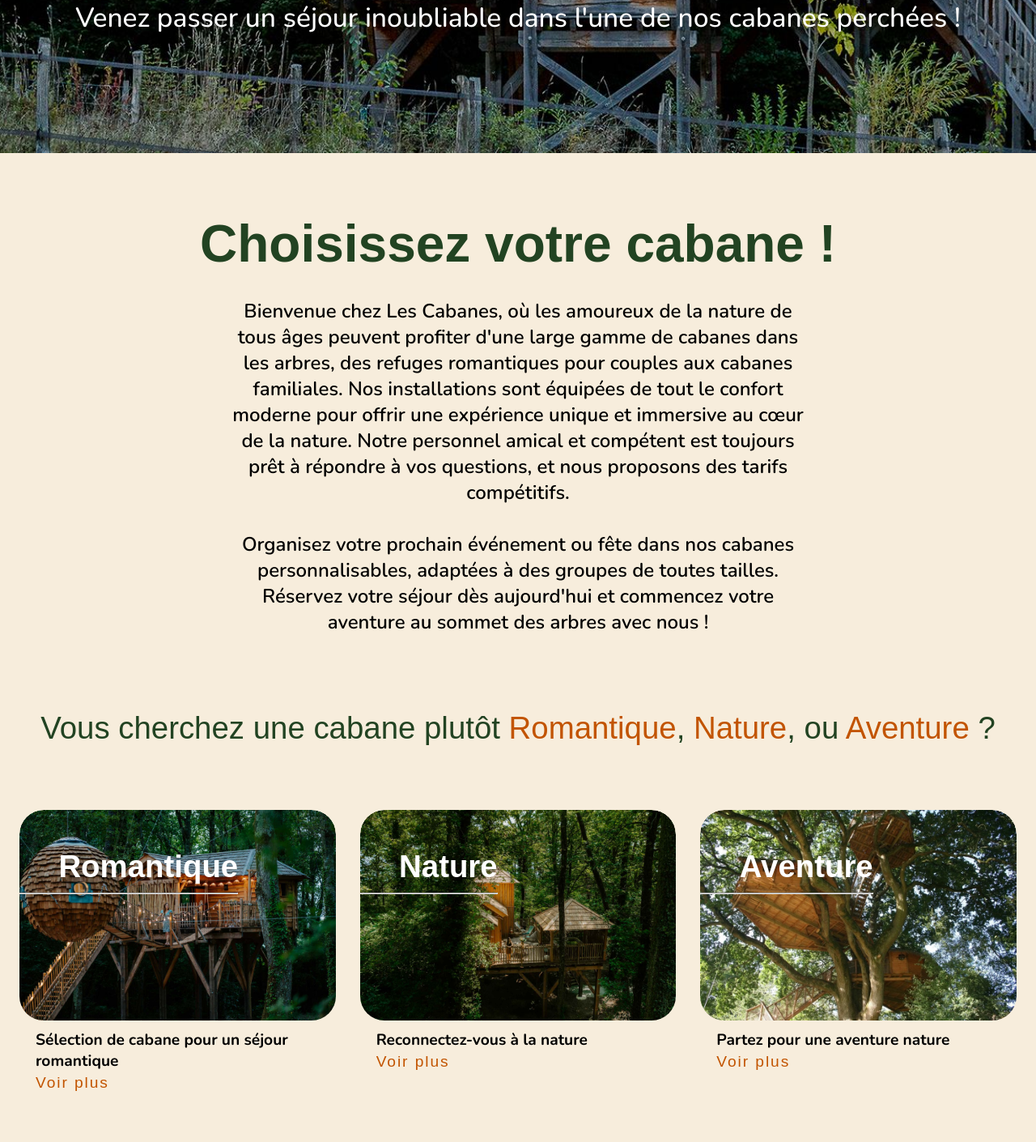
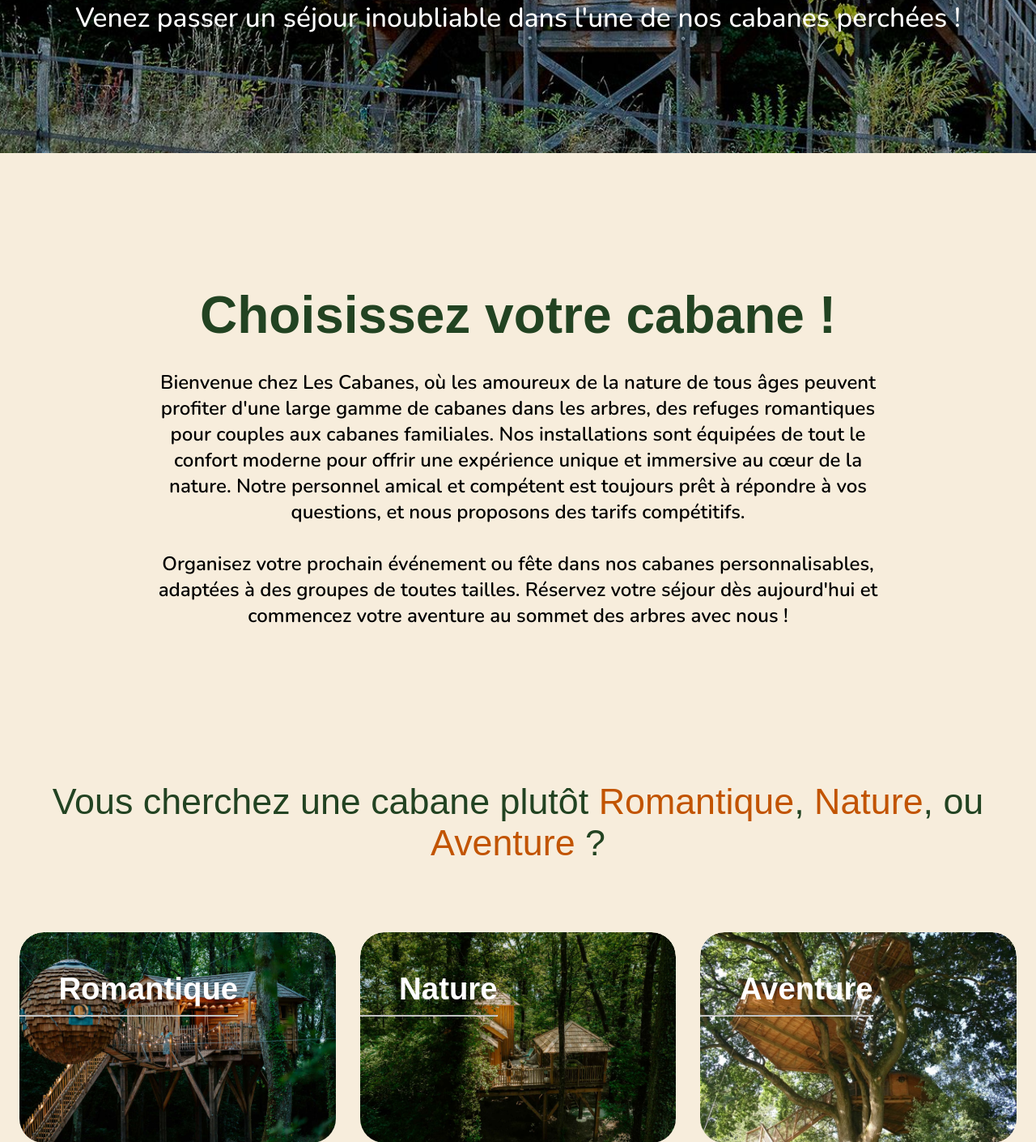
Before and after one commit to miladup/Resaweb, a PHP site: page / in a window 1280 px wide. Shown: the part 611-2021 px from the top of the page at 81% size. Run offline with PHP 8.4, Linux system fonts and the light colour scheme; some web fonts are replaced.

Commit message:
Modifications

```diff
--- a/reservation.css
+++ b/reservation.css
@@ -1,3 +1,7 @@
+*, *::after, *::before {
+    box-sizing: border-box;
+}
+
 body {
     font-family: 'Nunito', sans-serif;
     margin: 0;
--- a/reservation.html
+++ b/reservation.html
@@ -30,7 +30,7 @@
                 <p>Lorem ipsum dolor sit amet consectetur adipisicing elit. Quisquam, necessitatibus quasi a, sit quibusdam recusandae ex fuga tempora natus maxime rem odio? Sunt similique fuga nihil asperiores sit dolores veritatis.</p>
                 <div class="price">
                     <span>127.00€/pers</span>
-                    <button class="reserve-button">Je réserve</button>
+                    <a href="formulaire.html" class="reserve-button">Je réserve</a>
                 </div>
             </section>
         </section>
--- a/style.css
+++ b/style.css
@@ -199,7 +199,7 @@ span {
 }
 
 .section-1 {
-    height: 80vh;
+    height: 90vh;
     display: flex;
     justify-content: center;
     align-items: center;
@@ -217,7 +217,7 @@ h2 {
 }
 
 .text {
-    margin: 0 35vh 0 35vh;
+    margin: 0 15% 0 15%;
     font-family: "Nunito", sans-serif;
     font-weight: 600;
     text-align: center;
@@ -231,7 +231,7 @@ h2 {
 .style {
     text-align: center;
     font-family: 'Happy Camper', sans-serif;
-    font-size: 2.4em;
+    font-size: 2.8em;
     padding-top: 10px;
     padding-bottom: 40px;
     color: rgb(34, 67, 34);
```
